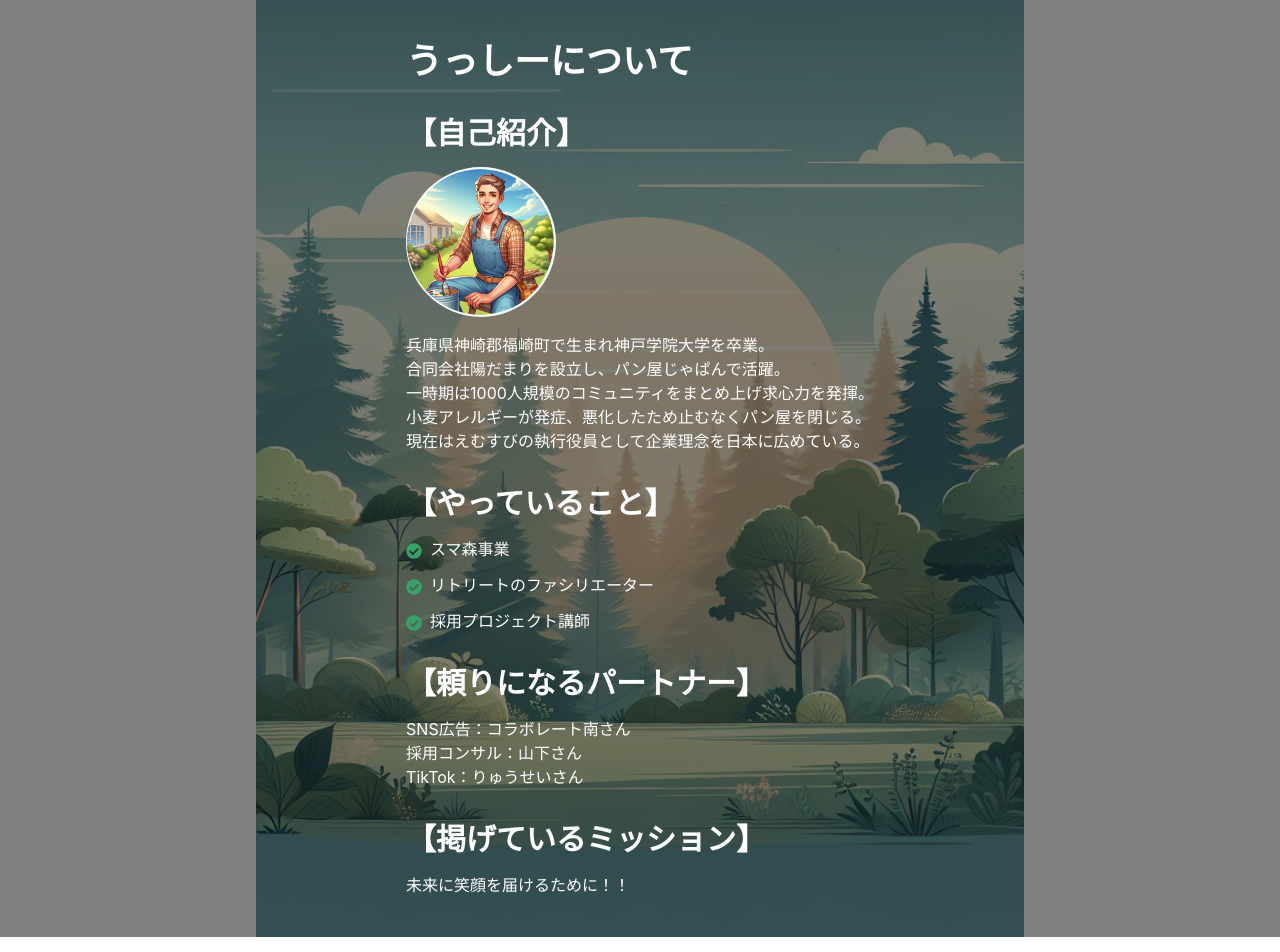
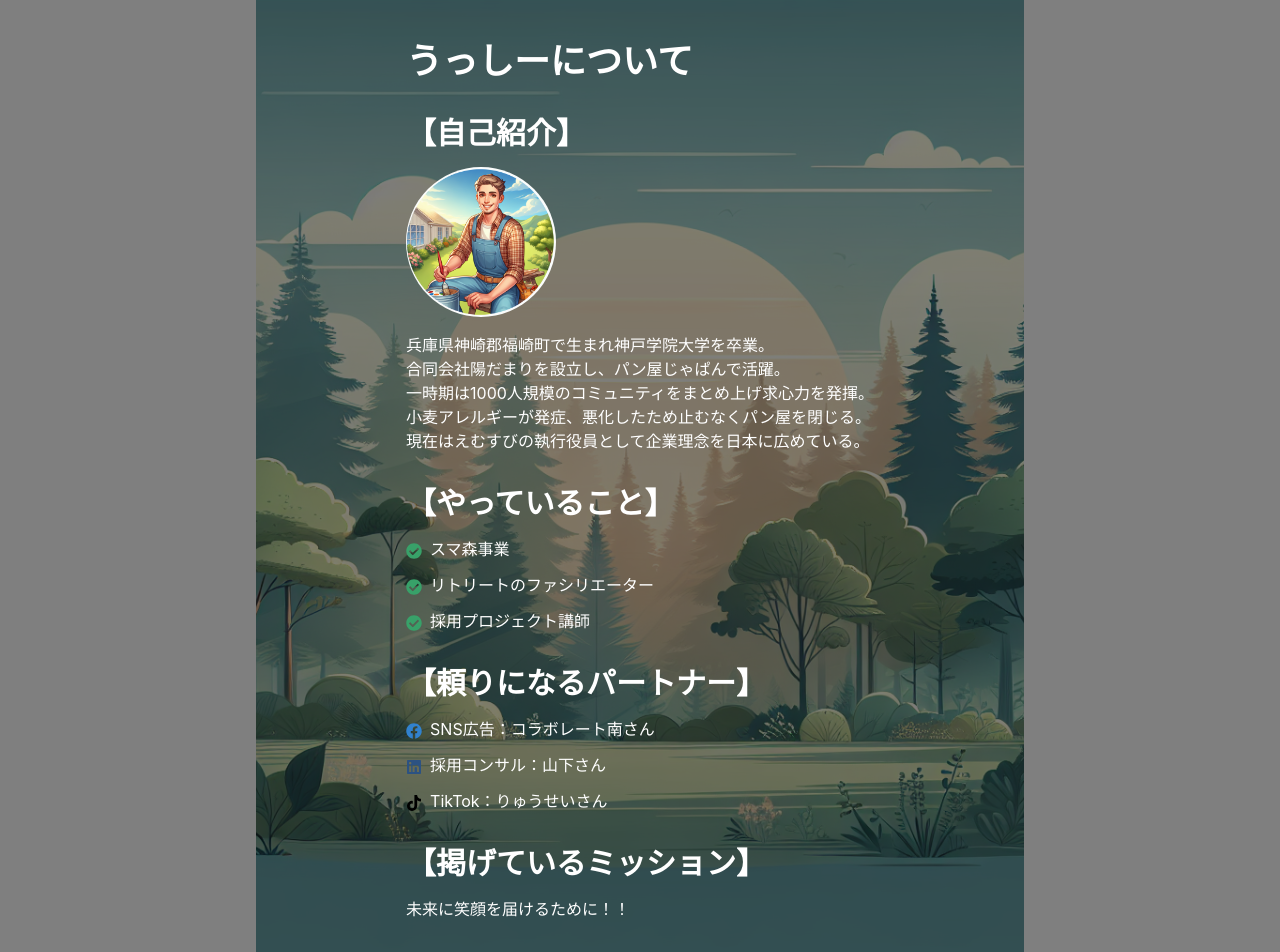
Before and after one commit to GPT-Engineer-App/happy-smile-delivery, a React (Vite) app: page / in a window 1280 px wide. Shown: the top 952 px of the page. Built offline with nearby package versions, Linux system fonts and the light colour scheme.

Commit message:
Enhanced the design of the "【頼りになるパートナー】" section by adding icons and improving the layout.

```diff
--- a/src/pages/Index.jsx
+++ b/src/pages/Index.jsx
@@ -1,5 +1,5 @@
 import { Container, Text, VStack, Heading, Box, List, ListItem, ListIcon, Image } from "@chakra-ui/react";
-import { FaCheckCircle } from "react-icons/fa";
+import { FaCheckCircle, FaFacebook, FaLinkedin, FaTiktok } from "react-icons/fa";
 import forestBackground from '../images/forest-background.png';
 import ushiPhoto from '../images/ushi-photo.png';
 import correctPhoto from '../images/correct-photo.png';
@@ -59,9 +59,20 @@ const Index = () => {
 
         <Box>
           <Heading as="h2" size="lg" mb={4}>【頼りになるパートナー】</Heading>
-          <Text color="white">SNS広告：コラボレート南さん</Text>
-          <Text color="white">採用コンサル：山下さん</Text>
-          <Text color="white">TikTok：りゅうせいさん</Text>
+          <List spacing={3}>
+            <ListItem>
+              <ListIcon as={FaFacebook} color="blue.500" />
+              SNS広告：コラボレート南さん
+            </ListItem>
+            <ListItem>
+              <ListIcon as={FaLinkedin} color="blue.700" />
+              採用コンサル：山下さん
+            </ListItem>
+            <ListItem>
+              <ListIcon as={FaTiktok} color="black" />
+              TikTok：りゅうせいさん
+            </ListItem>
+          </List>
         </Box>
 
         <Box>
```
